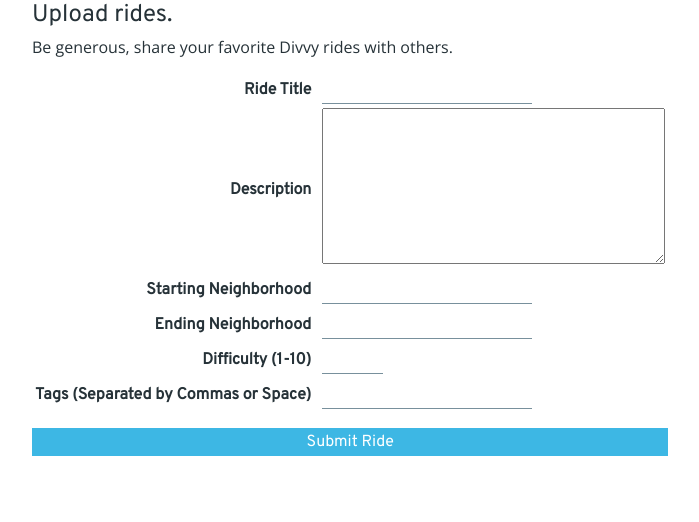
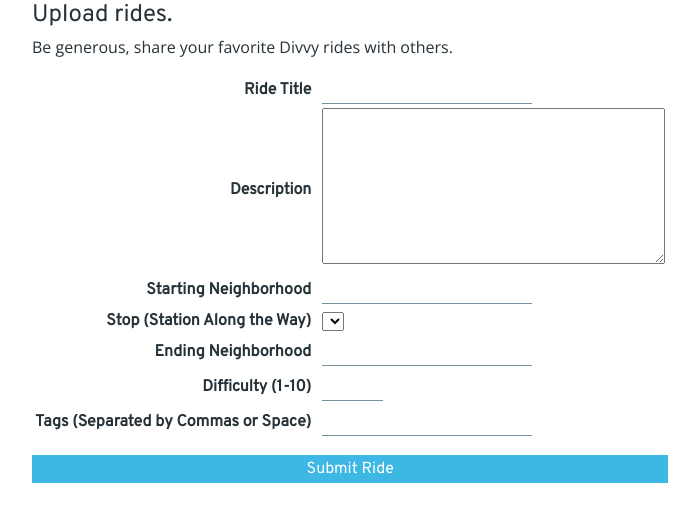
Before and after one commit to marlonliu/DivAssist, a Django app: page /upload_ride/ in a window 1280 px wide. Shown: the top 522 px of the page, without its empty margins (0-699 px from the left). Run offline with Django 3.2, Linux system fonts and the light colour scheme; lists and menus that the app fills with data are empty; some libraries are stand-ins or nearby versions.

Commit message:
stashing to test master real quick

```diff
--- a/divassist/divassist_web/forms.py
+++ b/divassist/divassist_web/forms.py
@@ -48,6 +48,10 @@ class RideForm(forms.Form):
     title_text = forms.CharField(max_length=200, label=_("Title"))
     desc_text = forms.CharField(widget=forms.Textarea, label=_("Description"))
     s_neighborhood = forms.CharField(max_length=200, label=_("StartingNeighborhood"))
+    n_stations = Station.objects.count()
+    stations = Station.objects.all()
+    CHOICES = [(number, station.station_name) for number, station in zip(range(1,n_stations), stations)]
+    stop = forms.ChoiceField(choices=CHOICES, label=_("StopStation"))
     e_neighborhood = forms.CharField(max_length=200, label=_("EndingNeighborhood"))
     difficulty = forms.IntegerField(max_value=10, min_value=1, label=_("Difficulty"))
     tags = forms.CharField(max_length=100, label=_("TagsString"))
--- a/divassist/divassist_web/templates/divassist_web/upload_ride.html
+++ b/divassist/divassist_web/templates/divassist_web/upload_ride.html
@@ -25,6 +25,7 @@
                 <tr><th><label for="ride_title">Ride Title</label></th><td>{{ form.title_text }}</td></tr>
                 <tr><th><label for="ride_desc">Description</label></th><td>{{ form.desc_text }}</td></tr>
                 <tr><th><label for="ride_start">Starting Neighborhood</label></th><td>{{ form.s_neighborhood }}</td></tr>
+                <tr><th><label for="ride_stop">Stop (Station Along the Way)</label></th><td>{{ form.stop }}</td></tr>
                 <tr><th><label for="ride_end">Ending Neighborhood</label></th><td>{{ form.e_neighborhood }}</td></tr>
                 <tr><th><label for="ride_difficulty">Difficulty (1-10)</label></th><td>{{ form.difficulty }}</td></tr>
                 <tr><th><label for="ride_tags">Tags (Separated by Commas or Space)</label></th><td>{{ form.tags }}</td></tr>
--- a/divassist/divassist_web/views.py
+++ b/divassist/divassist_web/views.py
@@ -103,6 +103,11 @@ def add_ride(request):
                 owner=request.user
             )
             new_ride.save()
+
+            # Create stops along the way
+            stop = form.cleaned_data['stop']
+            new_stop = Stop(ride=new_ride, number=stop, station=burr)
+            new_stop.save()
 
             # Associate tags with ride, creating tag if it doesn't already exist
             tags_string = form.cleaned_data['tags']
```
Also changed, not shown: 1 other file.
